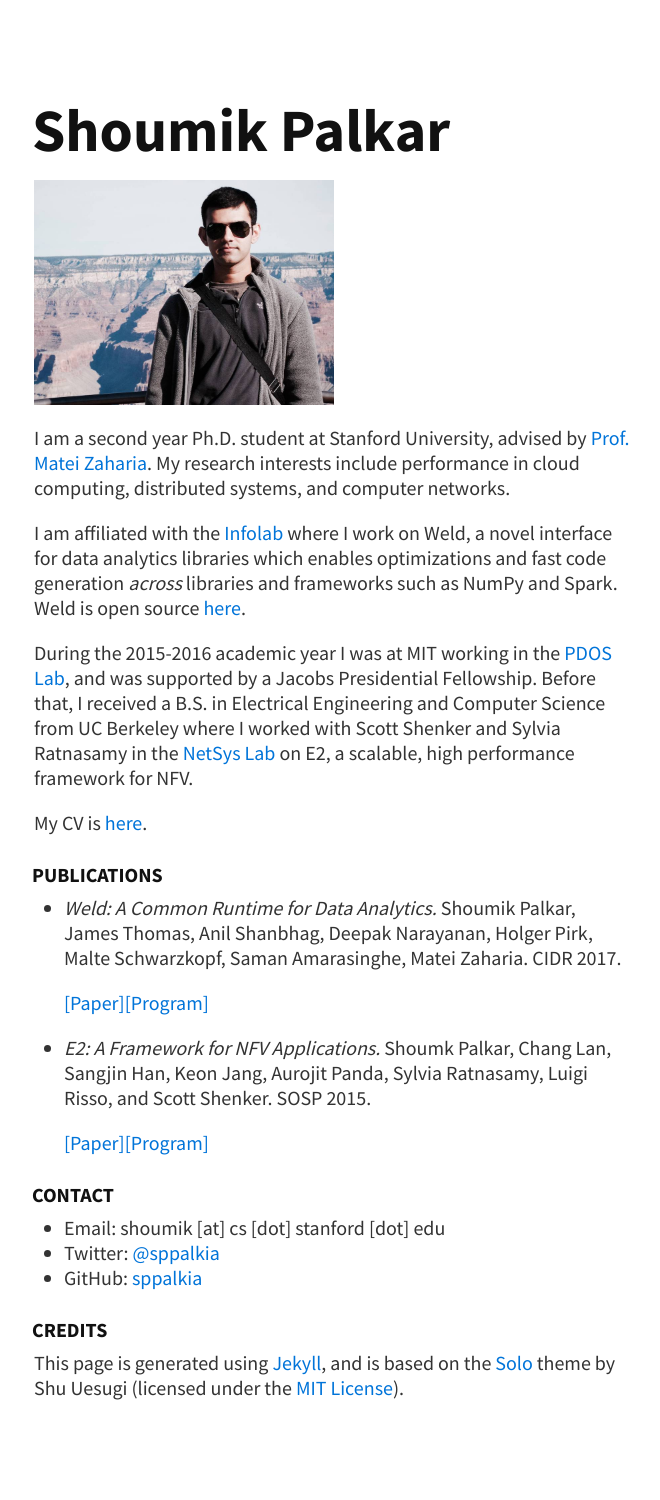
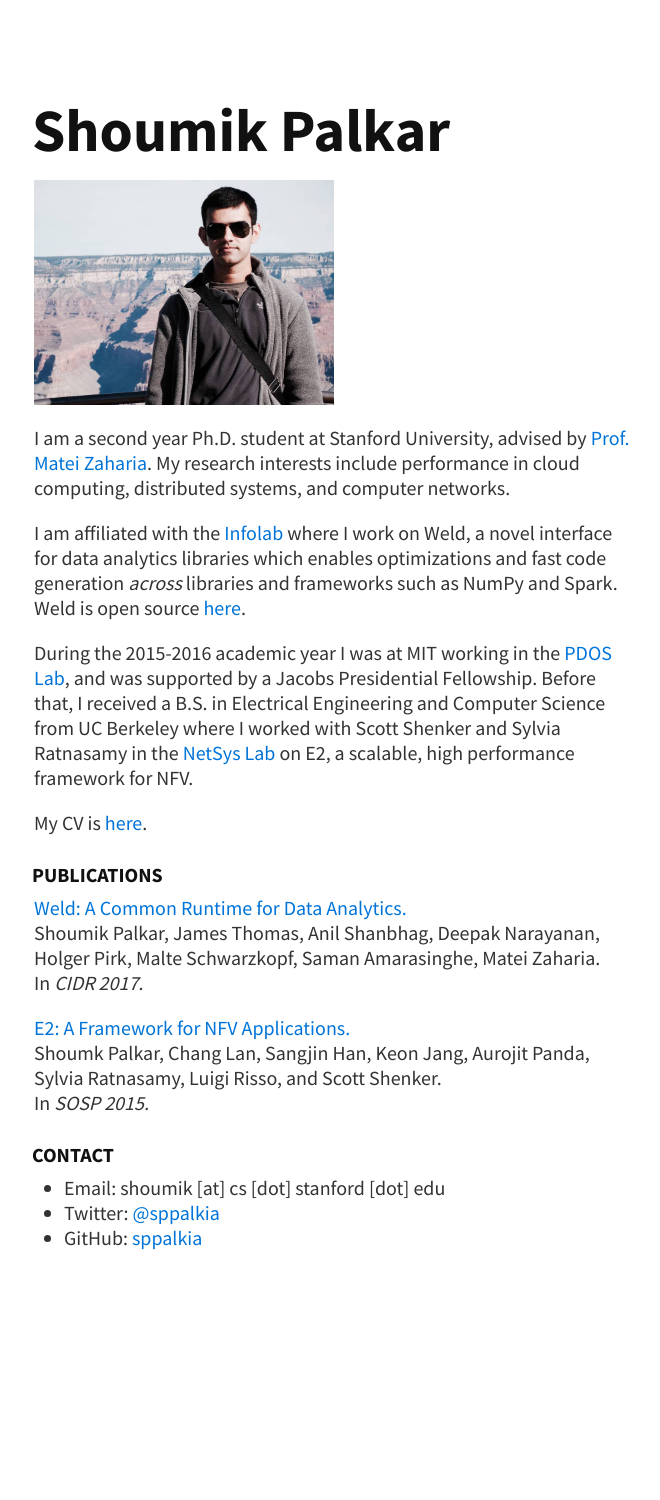
Before and after one commit to sppalkia/sppalkia.github.io, a Jekyll site: the page built from index.md, in a window 1280 px wide. Shown: the whole page, without its empty margins (306-966 px from the left). Built offline with Jekyll 4.4.1, drawn with Linux system fonts in a browser that asks for light colours; after the commit the page ends 1350 px from its top, so only the background shows below that.

Commit message:
Clean up publications

```diff
--- a/_includes/text/publications.md
+++ b/_includes/text/publications.md
@@ -1,9 +1,13 @@
 ### Publications
 
-* *Weld: A Common Runtime for Data Analytics.* Shoumik Palkar, James Thomas, Anil Shanbhag, Deepak Narayanan, Holger Pirk, Malte Schwarzkopf, Saman Amarasinghe, Matei Zaharia. CIDR 2017.
+[Weld: A Common Runtime for Data Analytics.](static/papers/cidr-weld.pdf)
+<br>
+Shoumik Palkar, James Thomas, Anil Shanbhag, Deepak Narayanan, Holger Pirk, Malte Schwarzkopf, Saman Amarasinghe, Matei Zaharia.
+<br>
+In _CIDR 2017._
 
-    [[Paper]](static/papers/cidr-weld.pdf)[[Program]](http://cidrdb.org/cidr2017/)
-
-* *E2: A Framework for NFV Applications.* Shoumk Palkar, Chang Lan, Sangjin Han, Keon Jang, Aurojit Panda, Sylvia Ratnasamy, Luigi Risso, and Scott Shenker. SOSP 2015.
-
-    [[Paper]](static/papers/e2-sosp.pdf)[[Program]](https://www.sigops.org/sosp/sosp15/current/index.html)
+[E2: A Framework for NFV Applications.](static/papers/e2-sosp.pdf)
+<br>
+Shoumk Palkar, Chang Lan, Sangjin Han, Keon Jang, Aurojit Panda, Sylvia Ratnasamy, Luigi Risso, and Scott Shenker.
+<br>
+In _SOSP 2015._
--- a/index.md
+++ b/index.md
@@ -16,10 +16,3 @@ layout: default
 * Email: shoumik [at] cs [dot] stanford [dot] edu
 * Twitter: [@sppalkia](https://www.twitter.com/sppalkia)
 * GitHub: [sppalkia](https://github.com/sppalkia)
-
-
-###### Credits
-
-This page is generated using [Jekyll](http://jekyllrb.com/), and is based on the
-[Solo](http://chibicode.github.io/solo) theme by Shu Uesugi (licensed under the
-[MIT License](http://chibicode.mit-license.org/)).
```
